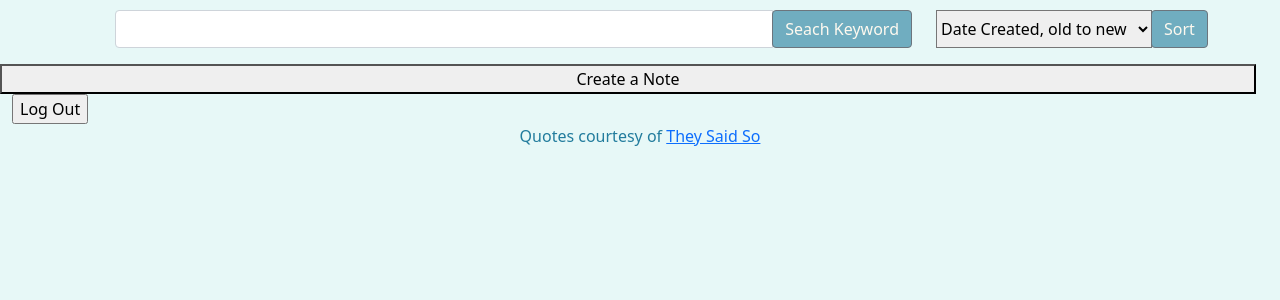
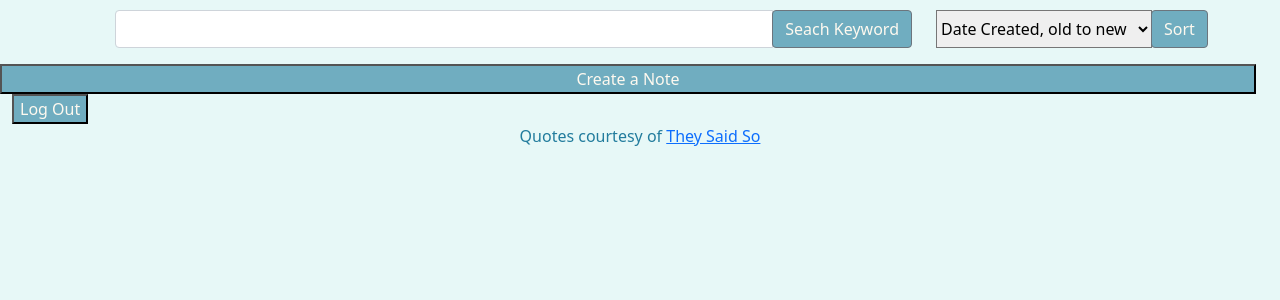
Before and after one commit to eycanny/project-digital-braindump, a Flask app: page /notes in a window 1280 px wide. Shown: the top 300 px of the page. Run offline with Flask 2, Linux system fonts and the light colour scheme; the visitor is signed in with stand-in values (Sample User, id 1); data comes from the database, SQL or seed files in the repository; data that the repository does not hold is empty.

Commit message:
Update backend programming and stylize buttons
- Uncommented postgresql startup when running server.py
- Changed value of sqlalchemy to False
- Updated button-like inputs to actual button elements
- Unified button element visuals

```diff
--- a/model.py
+++ b/model.py
@@ -47,7 +47,7 @@ class Note(db.Model):
 
 def connect_to_db(flask_app, db_uri = "postgresql:///notes", echo = True):
     flask_app.config["SQLALCHEMY_DATABASE_URI"] = db_uri
-    flask_app.config["SQLALCHEMY_ECHO"] = echo
+    flask_app.config["SQLALCHEMY_ECHO"] = False
     flask_app.config["SQLALCHEMY_TRACK_MODIFICATIONS"] = False
 
     db.app = flask_app
--- a/server.py
+++ b/server.py
@@ -9,7 +9,7 @@ import cloudinary.uploader
 
 from jinja2 import StrictUndefined
 
-# os.system("sudo service postgresql start")
+os.system("sudo service postgresql start")
 
 app = Flask(__name__)
 app.secret_key = os.environ['SECRET_KEY']
@@ -76,7 +76,7 @@ def process_login():
         return redirect("/")
     else:
         session["user_email"] = user.email
-        flash(f"Logged in account successfully. Welcome back, {user.username}.")
+        flash(f"Logged into account successfully. Welcome back, {user.username}.")
         return redirect("/notes")
 
 
--- a/static/css/styles.css
+++ b/static/css/styles.css
@@ -20,6 +20,12 @@ body {
 
 #affirmation {
     margin: 10px;
+}
+
+button {
+    text-align: center;
+    background-color: rgba(34,124,157, 0.6);
+    color: rgb(254,249,239);
 }
 
 /* Homepage */
--- a/templates/base.html
+++ b/templates/base.html
@@ -26,7 +26,7 @@
         {% else %}
         <div class="alert alert-danger" role="alert">
         {% endif %}
-          <p class="flash-msg text-center" style="font-size: 24px">
+          <p class="flash-msg text-center" style="font-size: 20px">
             <em>{{ msg }}</em>
           </p>
         </div>
--- a/templates/homepage.html
+++ b/templates/homepage.html
@@ -33,7 +33,7 @@
           </table>
 
           <p>
-            <input type="submit">
+            <button type="submit">Submit</button>
           </p>
       </form>
     </div>
--- a/templates/user_notes.html
+++ b/templates/user_notes.html
@@ -70,7 +70,7 @@
     </div>
 
     <form action="/logout" id="logout-option">
-      <input type="submit" value="Log Out" id="logout-button">
+      <button type="submit" id="logout-button">Log Out</button>
     </form>
   </div>
 
```
Also changed, not shown: other parts of static/css/styles.css (+1 -1 lines).
